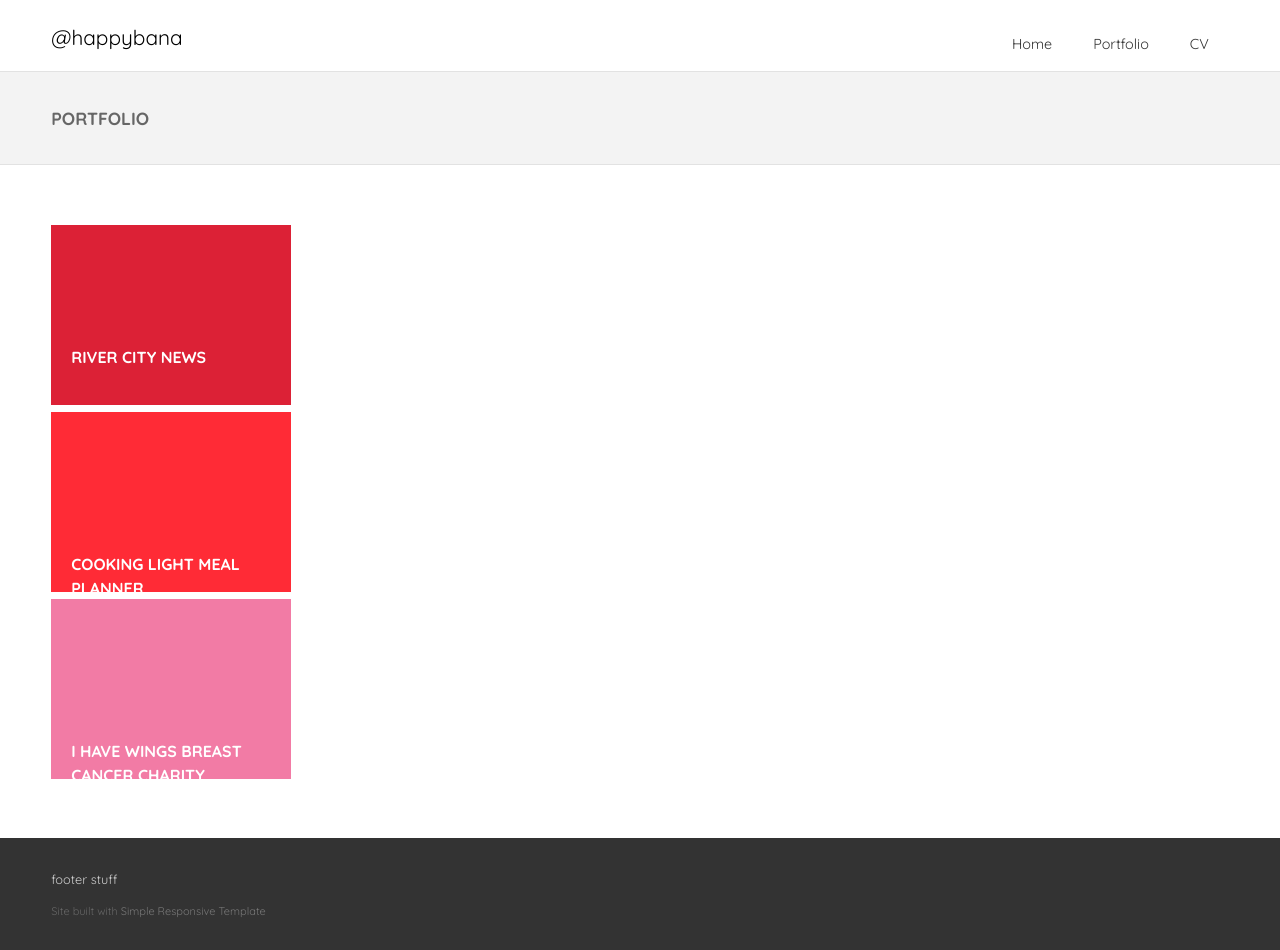
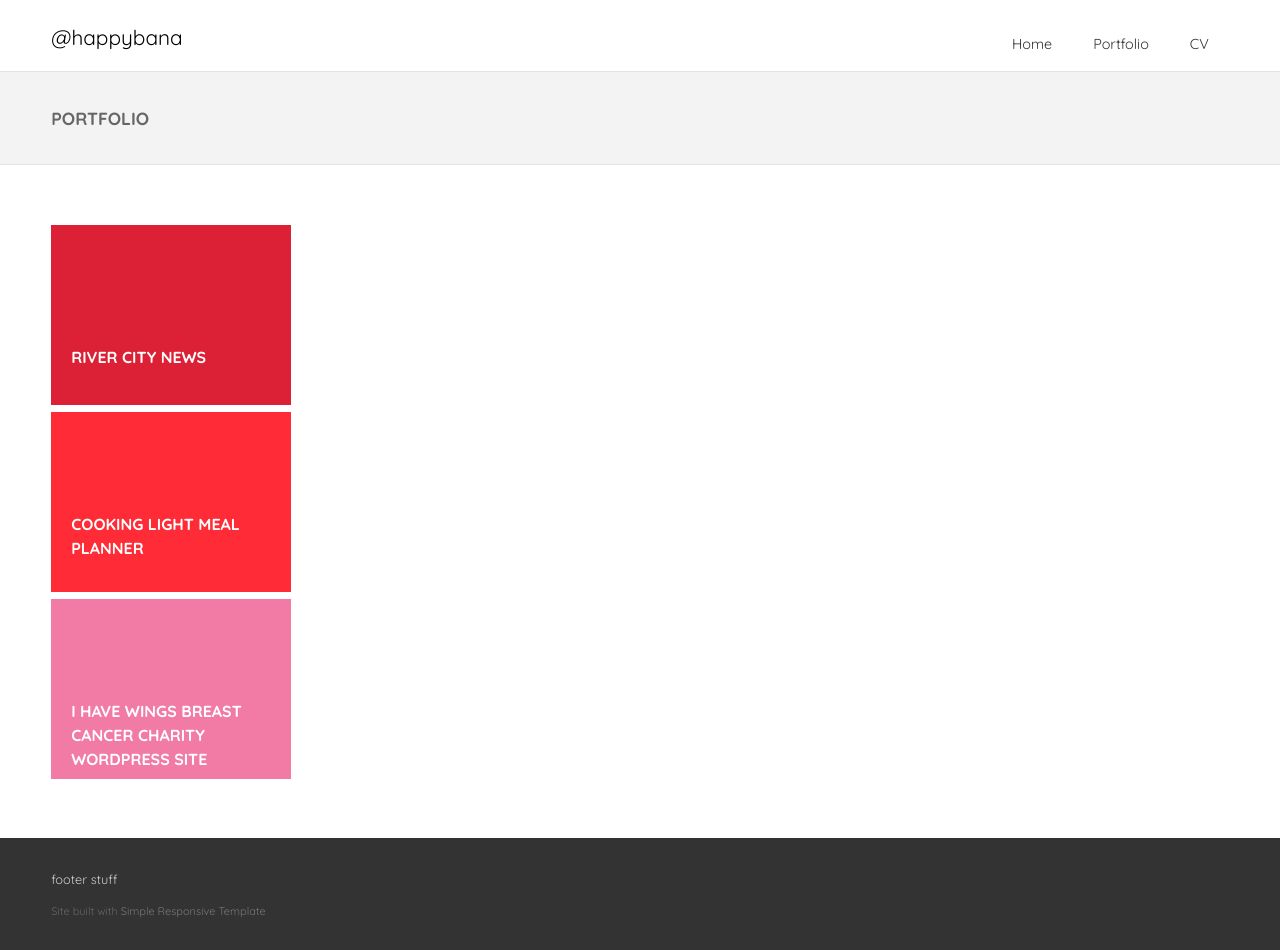
Before and after one commit to banbanbana/happybana.github.io, a Jekyll site: the page portfolio.html, which Jekyll copies as it is, in a window 1280 px wide. Built offline with Jekyll 4.4.1, drawn with Linux system fonts in a browser that asks for light colours; some web fonts are replaced.

Commit message:
Update colorblocks-style.css

```diff
--- a/css/colorblocks-style.css
+++ b/css/colorblocks-style.css
@@ -30,7 +30,7 @@ BASE (MOBILE) SIZE
 	height:180px;
 	background-color:#ff2b36;
 	color:#fff;
-	padding-top:140px;
+	padding-top:100px;
 	padding-left:20px;
 	text-decoration:none;
 }
@@ -40,7 +40,7 @@ BASE (MOBILE) SIZE
 	height:180px;
 	background-color:#f27ba5;
 	color:#fff;
-	padding-top:140px;
+	padding-top:100px;
 	padding-left:20px;
 	text-decoration:none;
 }
```
